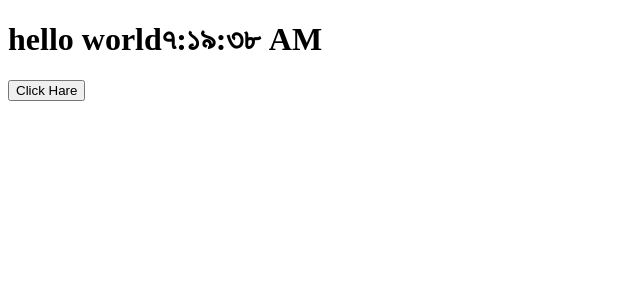
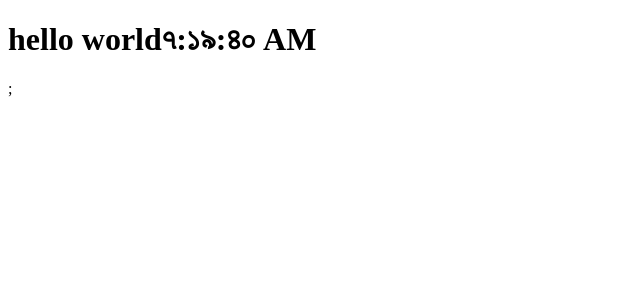
Before and after one commit to Gs-Dip/ReactJS, a React (Create React App) app in the folder react_practice/: page / in a window 1280 px wide. Shown: the top 300 px of the page, without its empty margins (0-640 px from the left). Built offline with nearby package versions, Linux system fonts and the light colour scheme.

Commit message:
conditional rendering part1

```diff
--- a/react_practice/src/components/Button.js
+++ b/react_practice/src/components/Button.js
@@ -2,10 +2,10 @@ import React from "react";
 
 class Button extends React.Component{
     shouldComponentUpdate(nextProps){ ////// akhane shouldComponentUpdate() function ta bebohar kora hoyeche button class ta jeno bar bar render na hoy karon amader button ta bar bar render korar dorkar nai shudhu clock tai bar bar change hocche tai clock tai render hobe bar bar....button ar render bondho korar jonno amra ai function bebohar korechi
-        const {change:currentChange}= this.props ////// akhane ami change ar arakta name diyechi current change
-        const {change:nextChange}= nextProps ////akhane oooo dekhbe next change ta ki hocche
+        const {change:currentChange, locale:currentLocale}= this.props ////// akhane ami change ar arakta name diyechi current change
+        const {change:nextChange,locale:nextLocale}= nextProps ////akhane oooo dekhbe next change ta ki hocche
 
-        if(currentChange === nextChange){ /////akhane jodi currentChange  r  nextChange soman hoy tahole aita false return korbe mane Button class ta pore r render hobe na
+        if(currentChange === nextChange && currentLocale === nextLocale){ /////akhane jodi currentChange  r  nextChange soman hoy tahole aita false return korbe mane Button class ta pore r render hobe na
             return false;
         } else{
             return true; //// currentChange r nextChange soman na hole Button class ta bar bar render hote thakbe
@@ -16,9 +16,20 @@ class Button extends React.Component{
     }
     render() {
         console.log('button component rendered')
-        const {change,locale}=this.props
+        const {change,locale,show,enable}=this.props
+
+        if(!enable) return null;
         return(
-            <button type='button' onClick={() =>change(locale)}>Click Hare</button>
+         <div>
+            <button type='button' onClick={() =>change(locale)}>
+
+            {locale ==='bn-BD' ? "change clock" : "গড়ি পরিবর্তন করুন" }
+
+            </button>
+
+           {show && <p>hello</p>}
+
+         </div>
         )
     }
 }
--- a/react_practice/src/components/Clock.js
+++ b/react_practice/src/components/Clock.js
@@ -37,7 +37,25 @@ class Clock extends React.Component { ////React.component ke amra extend korechi
 
     render() {  //////akhane render dite hobe karon React.component render ke call kore tai
       console.log('clock component renderd');
-      const {date,locale}=this.state
+
+      const {date,locale}=this.state /////akhane date , locale  ke state theke distruckcharing kore newa hoyeche
+
+     /////111((( let button; /// akhane let diye akta veriable niyechi jar nam button....kintu amra aivabe jsx a likhbo na mane return ar moddhe likhbo na jodi kokhono 3 ta ba tar beshi if else niye kaj korte hoy tokhon amra aivabee korbo return ar baire....2 ta if else hole return ar moddhei kaj korbo
+      // if(locale === 'bn-BD') {
+      //   button=(
+      //     <Button change={this.handelClick} locale="en-US">
+      //     Click Hare
+      //     </Button>
+
+      //     );
+      // } else {
+      //   button=(
+      //   <Button change={this.handelClick} locale="bn-BD">
+      //     Click Hare
+      //     </Button>
+      //   );
+      // }////)))
+
       return (
        <div>
 
@@ -47,7 +65,20 @@ class Clock extends React.Component { ////React.component ke amra extend korechi
 
         {/* <Button  change={this.handelClick.bind(this,'en-US')}>Click Hare</Button> */}  {/*{/* amra jodi bind() ar moddhe peramiter pass kori tahole bind protibar akta function props akare pathabe jar fole nextChange kokhono currentChange ar soman hobe na abong Button class ta bar bar render hote thakbe...tai amra nicher niyome likhbo  */}
 
-        <Button change={this.handelClick} locale="en-US">Click Hare</Button>
+        {/* <Button change={this.handelClick} locale="en-US">Click Hare</Button> */} {/* ai code ta amra if else ar moddhe bebohar korechi button take toggle korar jonno mane jokhon bangla thakbe tar por english korte parbo aabar jokhon clock ta english thakbe tokhon bangla korte parbo */}
+
+        {/* {button} */} {/*(111 ar result ta akhane pring kora hoyeche) */}
+
+        {locale === 'bn-BD' ? ( //////jsx a if else aivabe likhbo jodi if else 2ta thake tobo...tar beshi thakle amra return ar opore if else diye likhbo
+          <Button change={this.handelClick} locale="en-US" show={false} enable={false}/>
+
+
+        ) : (
+
+        <Button change={this.handelClick} locale="bn-BD" show enable/>
+
+        )};
+
        </div>
       );
     }
```
